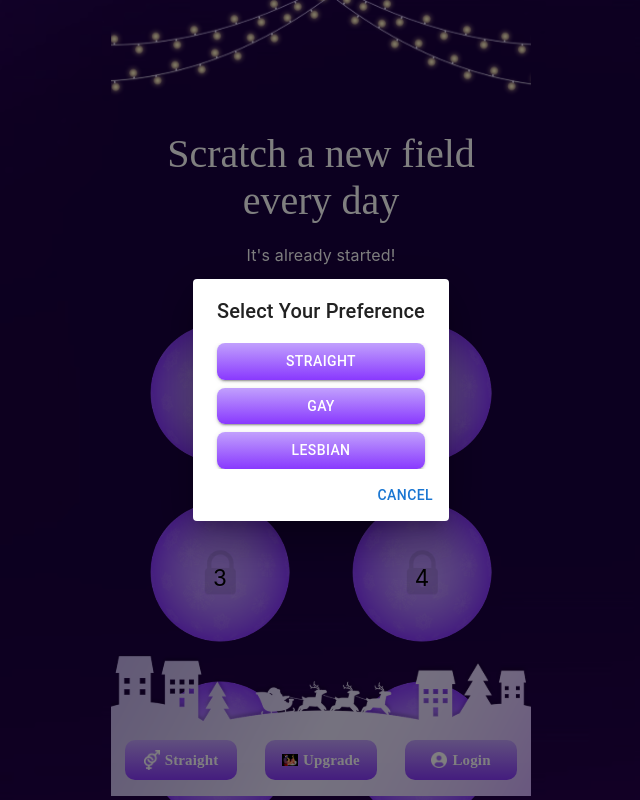
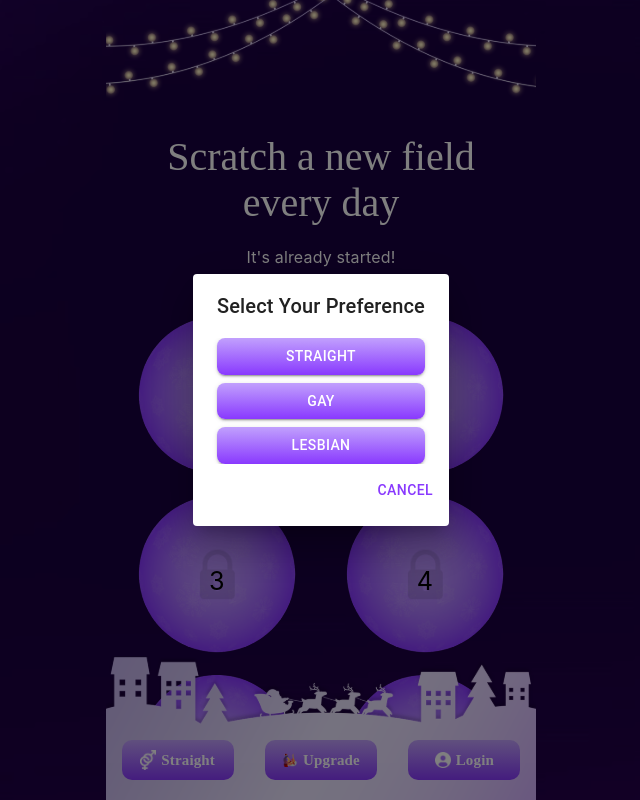
Before and after one commit to abhinavsinha107/christmas-web, a React (Vite) app: page / in a window 1280 px wide. Both pictures are taken after a click on the button "Straight". Shown: the whole page, without its empty margins (319-959 px from the left). Built offline with nearby package versions, Linux system fonts and the light colour scheme; a web font is replaced by a local one.

Commit message:
final changes with stripe

```diff
--- a/package.json
+++ b/package.json
@@ -16,6 +16,7 @@
     "@mui/material": "^6.1.7",
     "@mui/styles": "^6.1.7",
     "@reduxjs/toolkit": "^2.3.0",
+    "@stripe/stripe-js": "^5.2.0",
     "framer-motion": "^11.12.0",
     "react": "^18.3.1",
     "react-dom": "^18.3.1",
--- a/src/pages/homepage.tsx
+++ b/src/pages/homepage.tsx
@@ -18,16 +18,16 @@ import ScratchCard from "react-scratchcard-v2";
 import straightPng from "../assets/straight.png";
 import gayPng from "../assets/gay.png";
 import lesbianPng from "../assets/lesbian.png";
-import upgradePng from "../assets/upgrade.png";
 import loginPng from "../assets/login.png";
 import { useNavigate } from "react-router-dom";
 import { RootState, useAppDispatch, useAppSelector } from "../redux/store";
 import { setGender } from "../redux/reducers/genderReducer";
 import { resetUser, setUser } from "../redux/reducers/userReducer";
 import { toast } from "react-toastify";
-import { useUpdateUserMutation } from "../services/api";
+import { useGetUserByIdQuery, useUpdateUserMutation } from "../services/api";
 import { notifyError } from "../toast";
 import { motion } from "framer-motion";
+import salesImage1 from "../assets/salesgif1.gif";
 
 import ff1 from "../assets/PositionsSexmas/f+f Positions/Christmas f+f Position 1.jpg";
 import ff2 from "../assets/PositionsSexmas/f+f Positions/Christmas f+f Position 2.jpg";
@@ -117,7 +117,7 @@ const useStyle = () =>
       height: "100vh",
       position: "relative",
       overflow: "hidden",
-      maxWidth: "420px",
+      maxWidth: "430px",
     },
     lights: {
       width: "100%",
@@ -180,7 +180,9 @@ const Home = () => {
   const [selectedDay, setSelectedDay] = useState<number | null>(null);
   const [openModal, setOpenModal] = useState(false);
 
-  const [lastClickedButton, setLastClickedButton] = useState<number | null>(null);
+  const [lastClickedButton, setLastClickedButton] = useState<number | null>(
+    null
+  );
 
   // Explicitly type the ref to be an array of HTMLButtonElements
   const buttonRefs = useRef<(HTMLButtonElement | null)[]>([]);
@@ -193,7 +195,7 @@ const Home = () => {
 
   const [scratchingAllowed, setScratchingAllowed] = useState(false);
   const today = new Date();
-  const targetDate = new Date(today.getFullYear(), 10, 21);
+  const targetDate = new Date(today.getFullYear(), 11, 1);
 
   const [scratched] = useUpdateUserMutation();
 
@@ -228,8 +230,8 @@ const Home = () => {
 
     if (lastClickedButton !== null && buttonRefs.current[lastClickedButton]) {
       buttonRefs.current[lastClickedButton].scrollIntoView({
-        behavior: 'smooth',
-        block: 'center',
+        behavior: "smooth",
+        block: "center",
       });
     }
   }, [today, targetDate, setScratchingAllowed, lastClickedButton]);
@@ -248,12 +250,8 @@ const Home = () => {
     } else if (scratchingAllowed && selectedDay === null) {
       setLastClickedButton(index);
       setSelectedDay(day);
-    } else {
-      setSelectedDay(null);
     }
   };
-
-
 
   const handlePreferenceSelect = (preference: string) => {
     dispatch(setGender({ gender: preference }));
@@ -344,6 +342,18 @@ const Home = () => {
     mm25,
   ];
 
+  const { data: userData, refetch } = useGetUserByIdQuery(user?._id ?? "", {
+    skip: !user,
+  });
+  console.log(userData, "here");
+
+  useEffect(() => {
+    if (userData) {
+      console.log("here");
+      dispatch(setUser({ user: userData.data }));
+    }
+  }, [userData, refetch]);
+
   return (
     <Box sx={styles.container}>
       <Box component="img" src={lightsSvg} alt="Lights" sx={styles.lights} />
@@ -404,7 +414,7 @@ const Home = () => {
                   position: "relative",
                 }}
                 animate={{
-              scale: isSelected ? 1 : 0.8,
+                  scale: isSelected ? 1 : 0.9,
                   opacity: isHidden ? 0 : 1,
                 }}
                 transition={{
@@ -425,13 +435,14 @@ const Home = () => {
                           : scratchImagesmm[i]
                       }
                       alt="Footer"
-                      sx={{ width: "100%", borderRadius: "50%" }}
+                      sx={{ width: "250px", borderRadius: "50%" }}
                     />
                   ) : (
                     <ScratchCard
-                      width={window.innerWidth > 768 ? 200 : 250}
-                      height={window.innerWidth > 768 ? 200 : 250}
+                      width={250}
+                      height={250}
                       image={dateCircle}
+                      brushSize={20}
                       finishPercent={60}
                       onComplete={handleScratch}
                     >
@@ -446,8 +457,8 @@ const Home = () => {
                         }
                         alt="Footer"
                         sx={{
-                          width: "100%",
-                          maxWidth: "250px",
+                          width: "250px",
+                          // maxWidth: "250px",
                           height: "auto",
                           borderRadius: "50%",
                         }}
@@ -504,7 +515,7 @@ const Home = () => {
       <Box
         sx={{
           position: "absolute",
-          bottom: 0,
+          bottom: "-4px",
           width: "100%",
           zIndex: 99,
         }}
@@ -520,8 +531,9 @@ const Home = () => {
             width: "100%",
             zIndex: 100,
             display: "flex",
-            justifyContent: "space-around",
+            justifyContent: user?.payment ? "center" : "space-around",
             alignItems: "center",
+            gap: user?.payment ? "30px" : 0,
           }}
         >
           <Button
@@ -574,7 +586,7 @@ const Home = () => {
                   : navigate("/login");
               }}
             >
-              <Box component={"img"} src={upgradePng} width={"16px"} />
+              <Box component={"img"} src={salesImage1} width={"16px"} />
               <Typography
                 sx={{
                   fontFamily: "Poppins",
@@ -709,7 +721,16 @@ const Home = () => {
           </Box>
         </DialogContent>
         <DialogActions>
-          <Button onClick={() => setOpenModal(false)}>Cancel</Button>
+          <Button
+            onClick={() => setOpenModal(false)}
+            sx={{
+              color: "#8939FE",
+              borderRadius: "8px",
+              marginBottom: "10px",
+            }}
+          >
+            Cancel
+          </Button>
         </DialogActions>
       </Dialog>
     </Box>
--- a/src/pages/login.tsx
+++ b/src/pages/login.tsx
@@ -31,7 +31,7 @@ const useStyle = (theme: Theme) =>
       height: "100vh",
       position: "relative",
       overflow: "hidden",
-      maxWidth: "420px",
+      maxWidth: "430px",
     },
     lights: {
       position: "absolute",
--- a/src/pages/sales.tsx
+++ b/src/pages/sales.tsx
@@ -4,17 +4,19 @@ import { createStyles } from "@mui/styles";
 import { FaCheckCircle } from "react-icons/fa";
 import lightsSvg from "../assets/lights.svg";
 import crossSvg from "../assets/cross.svg";
-import salesImage1 from "../assets/salesimage1.png";
-import salesImage2 from "../assets/salesimage2.png";
+import salesImage1 from "../assets/salesgif1.gif";
+import salesImage2 from "../assets/salesgif2.gif";
 import leftLeaf from "../assets/leftLeaf.png";
 import rightLeaf from "../assets/rightLeaf.png";
 import testimonialsSvg from "../assets/testimonials.svg";
 import starRatingsSvg from "../assets/starRatings.svg";
-import { useUpdateUserMutation } from "../services/api";
-import { RootState, useAppDispatch, useAppSelector } from "../redux/store";
-import { setUser } from "../redux/reducers/userReducer";
+import {
+  useCreatePaymentSessionMutation,
+} from "../services/api";
+import { RootState, useAppSelector } from "../redux/store";
 import { toast } from "react-toastify";
 import { useEffect } from "react";
+import { loadStripe } from "@stripe/stripe-js";
 
 const benefitsArray = [
   "Daily Sex Position Challenges",
@@ -32,7 +34,7 @@ const useStyle = () =>
       height: "100vh",
       position: "relative",
       overflow: "hidden",
-      maxWidth: "420px",
+      maxWidth: "430px",
     },
     lights: {
       width: "100%",
@@ -128,31 +130,38 @@ const useStyle = () =>
 const Sales = () => {
   const styles = useStyle();
   const navigate = useNavigate();
-  const dispatch = useAppDispatch();
 
-  const [makePayment] = useUpdateUserMutation();
-  const { user } = useAppSelector((state: RootState) => state.user);
+  const stripePromise = loadStripe(import.meta.env.VITE_Payment_Gateway_PK);
 
-  const handlePayment = async () => {
+  const [deposit, { data, isSuccess }] = useCreatePaymentSessionMutation();
+
+  const handleDeposit = async () => {
     try {
-      const res = await makePayment({
-        userId: user?._id ?? "",
-        payment: true,
-        active: user?.active,
-        scratchCards: user?.scratchCards,
-      }).unwrap();
-      dispatch(setUser({ user: res.data }));
-      toast.success("Payment Successfull!");
-      navigate("/");
+      await deposit({ amount: 6.99 });
     } catch (err) {
-      const error = err as ErrorResponse;
-      const message =
-        error?.message === "Validation error!"
-          ? error.data?.errors[0].msg ?? "Something went wrong"
-          : error?.message ?? "Something went wrong";
-      toast.error(message);
+      toast.error("Failed to make a payment");
+      console.error("Failed to create deposit session:", err);
     }
   };
+
+  useEffect(() => {
+    const redirectToStripeCheckout = async () => {
+      if (isSuccess) {
+        const stripe = await stripePromise;
+        const sessionId = data?.data?.id || "";
+
+        if (stripe && sessionId) {
+          const { error } = await stripe.redirectToCheckout({ sessionId });
+          if (error) {
+            console.log(error.message);
+          }
+        }
+      }
+    };
+    redirectToStripeCheckout();
+  }, [isSuccess, data, stripePromise]);
+
+  const { user } = useAppSelector((state: RootState) => state.user);
 
   useEffect(() => {
     if (!user?.active) {
@@ -165,7 +174,7 @@ const Sales = () => {
   return (
     <Box sx={styles.container}>
       <Box component="img" src={lightsSvg} alt="Lights" sx={styles.lights} />
-      <Button sx={styles.cross} onClick={() => navigate(-1)}>
+      <Button sx={styles.cross} onClick={() => navigate("/")}>
         <Box component="img" src={crossSvg} alt="Close" />
       </Button>
 
@@ -281,14 +290,14 @@ const Sales = () => {
           }}
         >
           <Box width={"100%"}>
-            <Button onClick={handlePayment} sx={styles.button}>
+            <Button onClick={handleDeposit} sx={styles.button}>
               <Typography sx={styles.buttonUpperText}>
                 <span
                   style={{ textDecoration: "line-through", color: "#D6D6D6" }}
                 >
-                  24.99€
+                  29.99$
                 </span>{" "}
-                12.99€ One time
+                6.99$ One time
               </Typography>
               <Typography sx={styles.buttonLowerText}>
                 No monthly costs !
--- a/src/pages/signup.tsx
+++ b/src/pages/signup.tsx
@@ -30,7 +30,7 @@ const useStyle = (theme: Theme) =>
       height: "100vh",
       position: "relative",
       overflow: "hidden",
-      maxWidth: "420px",
+      maxWidth: "430px",
     },
     lights: {
       position: "absolute",
--- a/src/pages/welcome.tsx
+++ b/src/pages/welcome.tsx
@@ -21,7 +21,7 @@ const useStyle = () =>
       height: "100vh",
       position: "relative",
       overflow: "hidden",
-      maxWidth: "420px",
+      maxWidth: "430px",
     },
     lights: {
       width: "100%",
@@ -184,7 +184,7 @@ const Welcome = () => {
       <Box
         sx={{
           position: "absolute",
-          bottom: 0,
+          bottom: "-4px",
           width: "100%",
           zIndex: 10,
         }}
--- a/src/services/api.ts
+++ b/src/services/api.ts
@@ -16,8 +16,8 @@ export const api = createApi({
   tagTypes: ["User"],
   endpoints: (builder) => ({
     getUserById: builder.query<GetUserByIdResponse, string>({
-      query: () => ({
-        url: `users`,
+      query: (userId) => ({
+        url: `users/${userId}`,
         method: "GET",
       }),
       providesTags: ["User"],
@@ -47,6 +47,15 @@ export const api = createApi({
       invalidatesTags: ["User"],
       transformErrorResponse: (response) => response.data,
     }),
+    createPaymentSession: builder.mutation<any, { amount: number }>({
+      query: ({ amount }) => ({
+        url: `payments`,
+        method: "POST",
+        body: { amount },
+      }),
+      invalidatesTags: ["User"],
+      transformErrorResponse: (response) => response.data,
+    }),
   }),
 });
 
@@ -55,4 +64,5 @@ export const {
   useRegisterMutation,
   useLoginMutation,
   useUpdateUserMutation,
+  useCreatePaymentSessionMutation
 } = api;
```
Also changed, not shown: src/assets/salesgif1.gif (added), src/assets/salesgif2.gif (added). Lines whose indentation alone changed are shown as unchanged.
